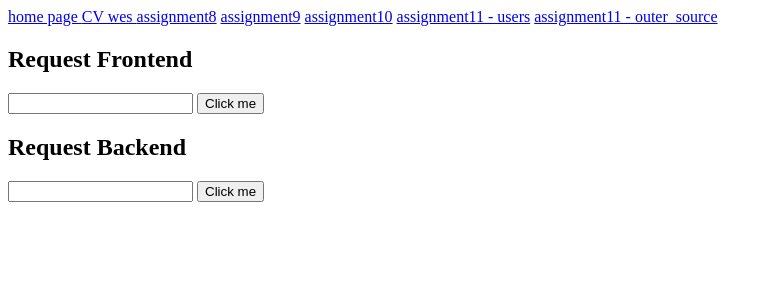
After one commit to razberejik/homework.backend, a Flask app: page /assignment11/outer_source in a window 1280 px wide. The commit adds this page. Shown: the top 300 px of the page, without its empty margins (0-772 px from the left). Run offline with Flask 2, Linux system fonts and the light colour scheme.

Commit message:
assignment11

```diff
--- a/app.py
+++ b/app.py
@@ -1,5 +1,7 @@
 from flask import Flask, redirect, url_for, render_template, request, session, Blueprint
-from interact_db import interact_db
+from interact_db import interact_db, query_to_json
+import requests
+import json
 
 app = Flask(__name__)
 
@@ -65,6 +67,24 @@ def logout_func():
 from pages.assignment10.assignment10 import assignment10
 app.register_blueprint(assignment10)
 
+#  assignment 11
+#  2+3
+@app.route("/assignment11/users")
+def assignment11_page():
+    query = "select * from users"
+    query_result = query_to_json(query=query)
+    return json.dumps(query_result)
+
+#  4+5
+@app.route("/assignment11/outer_source", methods=['GET'])
+def assignment11_outer_source_page():
+    if 'number' in request.args:
+        number = request.args['number']
+        res = requests.get(url=f"https://reqres.in/api/users/{number}")
+        res = res.json()
+        return render_template('assignment11.html', user=res['data'])
+    return render_template('assignment11.html')
+
 if __name__ == '__main__':
     app.secret_key = '123'
     app.run(debug=True)
--- /dev/null
+++ b/static/JS/assignment11.js
@@ -0,0 +1,28 @@
+function myFunction(e) {
+    number = document.getElementById("f_number");
+    url = "https://reqres.in/api/users/"+number.value
+    // console.log("clicked");
+    fetch(url).then(
+        response => response.json()
+    ).then((response_obj) => {
+        console.log(response_obj.data)
+        return put_users_inside_html(response_obj.data)
+    }
+    ).catch(
+        error => console.log(error)
+    )
+}
+
+function put_users_inside_html(response_obj) {
+    const current_main = document.querySelector("main");
+    // debugger
+    current_main.innerHTML = `
+        <img src="${response_obj.avatar}" alt="Profile Picture"/>
+        <div>
+            <span>${response_obj.first_name} ${response_obj.last_name}</span>
+            <br>
+            <a href="mailto:${response_obj.email}">Send Email</a>
+            <br><br>
+        </div>
+    `;
+}
--- /dev/null
+++ b/templates/assignment11.html
@@ -0,0 +1,38 @@
+<!DOCTYPE html>
+<html lang="en">
+<head>
+    <meta charset="UTF-8">
+    <title>Assignment 11 - Outer Source</title>
+</head>
+<body>
+    {% include('menu.html') %}
+
+<!--    frontend -->
+    <h2> Request Frontend </h2>
+    <input type="number" name="number" id="f_number"/>
+    <button onclick="myFunction()">Click me</button>
+
+    <script src="../static/js/assignment11.js"></script>
+
+<!--    backend -->
+    <h2> Request Backend </h2>
+    <form action="/assignment11/outer_source" method="get">
+        <input type="number" name="number" id="b_number">
+        <input type="submit" value="Click me">
+    </form>
+
+<!--    output-->
+    <main>
+        {% if user %}
+            <img src="{{ user.avatar }}" alt="Profile Picture"/>
+            <div>
+                <span>{{ user.first_name + " " + user.last_name }}</span>
+                <br>
+                <a href="mailto:{{ user.email }}">Send Email</a>
+                <br><br>
+            </div>
+        {% endif %}
+    </main>
+
+</body>
+</html>
--- a/templates/menu.html
+++ b/templates/menu.html
@@ -4,4 +4,6 @@
     <a href="/assignment8"> assignment8</a>
     <a href="/assignment9"> assignment9</a>
     <a href="/assignment10"> assignment10</a>
+    <a href="/assignment11/users"> assignment11 - users</a>
+    <a href="/assignment11/outer_source"> assignment11 - outer_source</a>
 </div>
```
Also changed, not shown: interact_db.py (+16 -1 lines).
